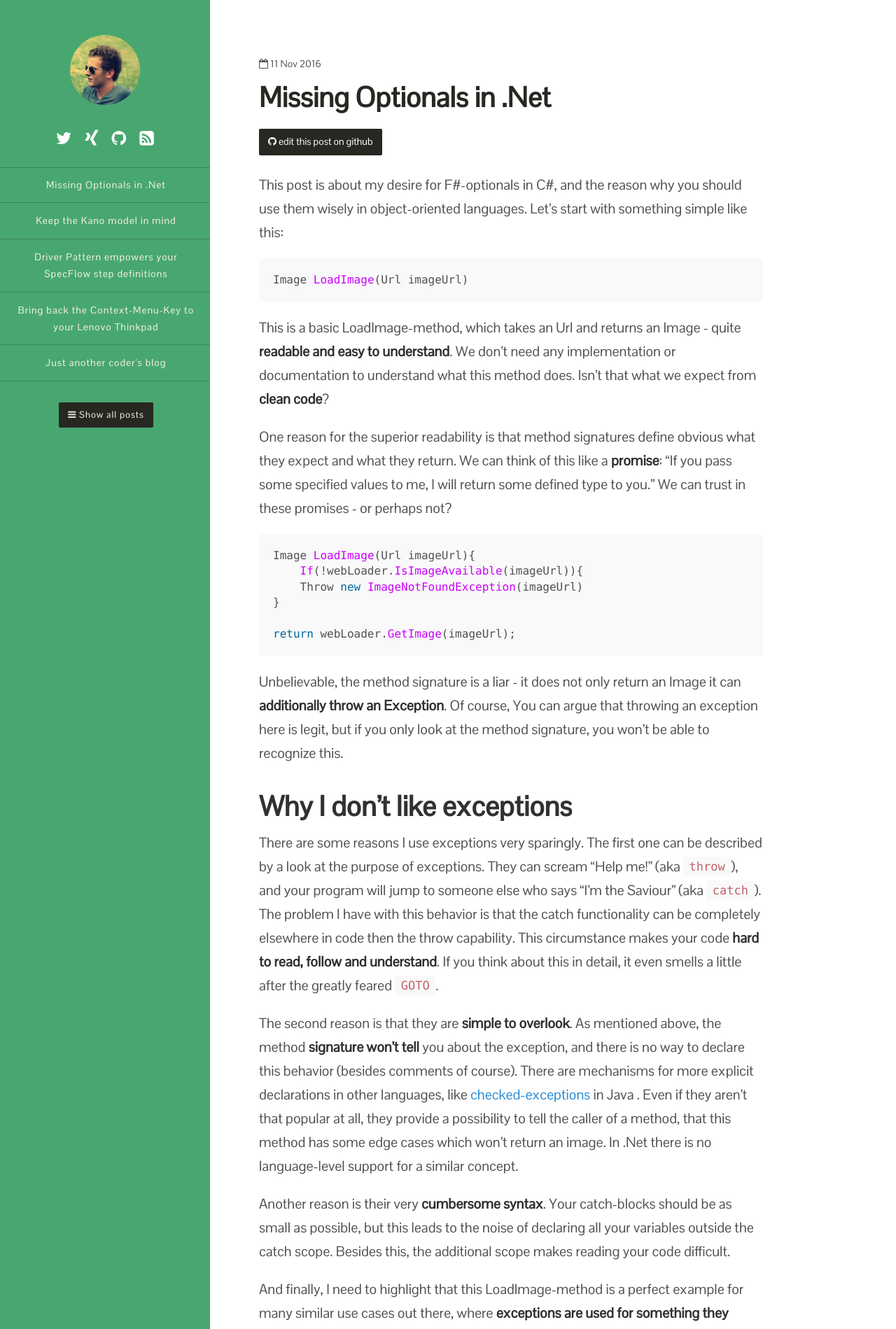
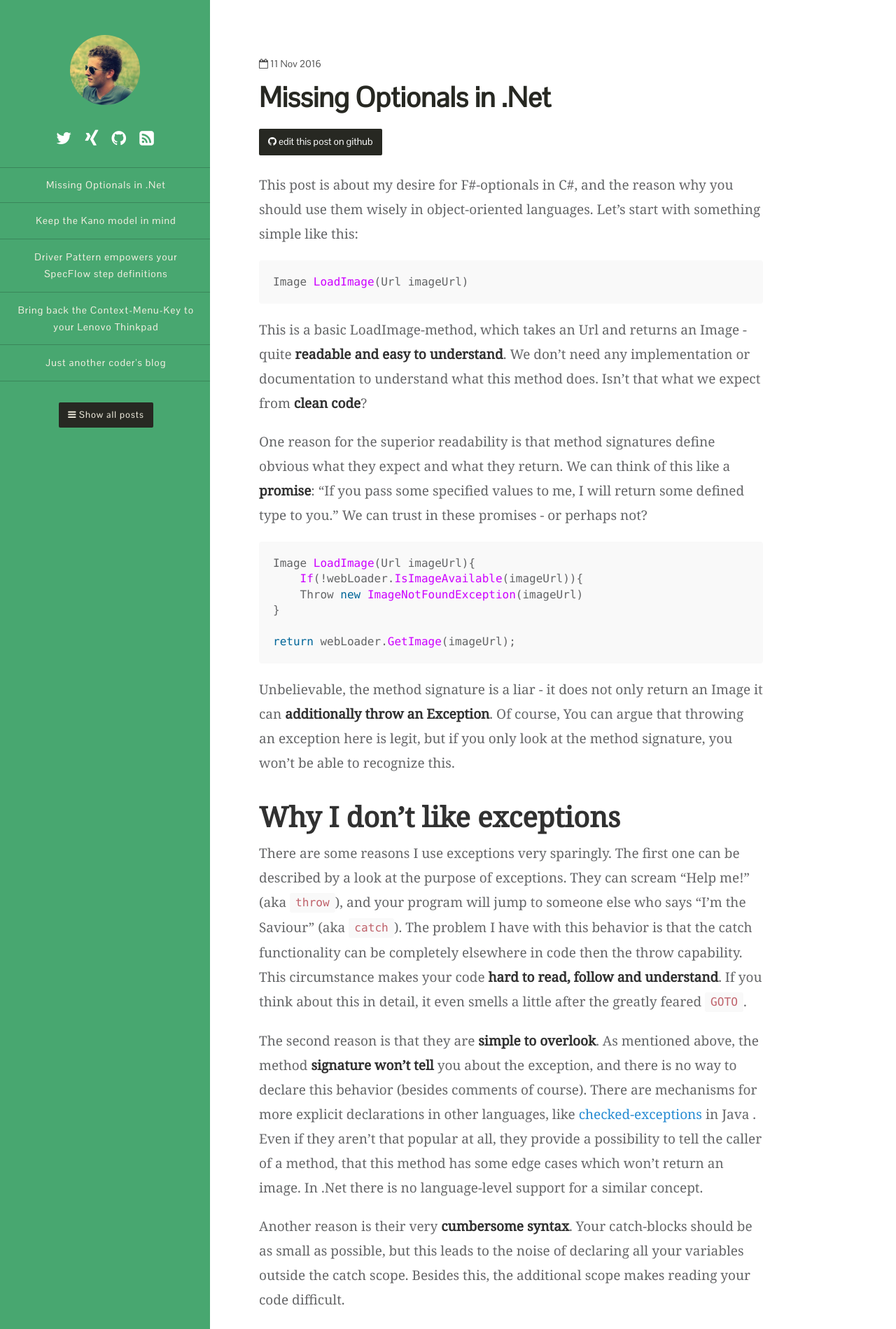
Before and after one commit to duffleit/duffleit.github.io-deprecated, a Jekyll site: the page built from index.html, in a window 1280 px wide. Shown: the top 1899 px of the page at 70% size. Built offline with Jekyll 4.4.1, drawn with Linux system fonts in a browser that asks for light colours; nearby versions of some CDN libraries; the list of posts is cut into pages by our own code; some of the changed text lies outside the part shown.

Commit message:
changed font and design of blogposts

```diff
--- a/_includes/head.html
+++ b/_includes/head.html
@@ -29,7 +29,7 @@
   <link rel="stylesheet" href="//maxcdn.bootstrapcdn.com/font-awesome/4.3.0/css/font-awesome.min.css">
 
   <!-- Google Fonts -->
-  <link href='http://fonts.googleapis.com/css?family=Pontano+Sans' rel='stylesheet' type='text/css'>
+  <link href="https://fonts.googleapis.com/css?family=Noto+Serif|Pontano+Sans" rel="stylesheet">
 
   <!-- RSS -->
   <link rel="alternate" type="application/atom+xml" title="{{ site.title }}" href="{{ site.baseurl }}atom.xml">
--- a/public/css/poole.css
+++ b/public/css/poole.css
@@ -497,6 +497,13 @@ a.btn{
   margin-bottom: 0.5rem
 }
 
+#articleContent{
+  font-family: 'Noto Serif', serif;
+  font-size: 19px;
+  line-height: 35px;
+  color: rgba(35,37,40,0.7);
+}
+
 @media (min-width: 1090px) {
   .st-menu{
     visibility: visible !important;
```
